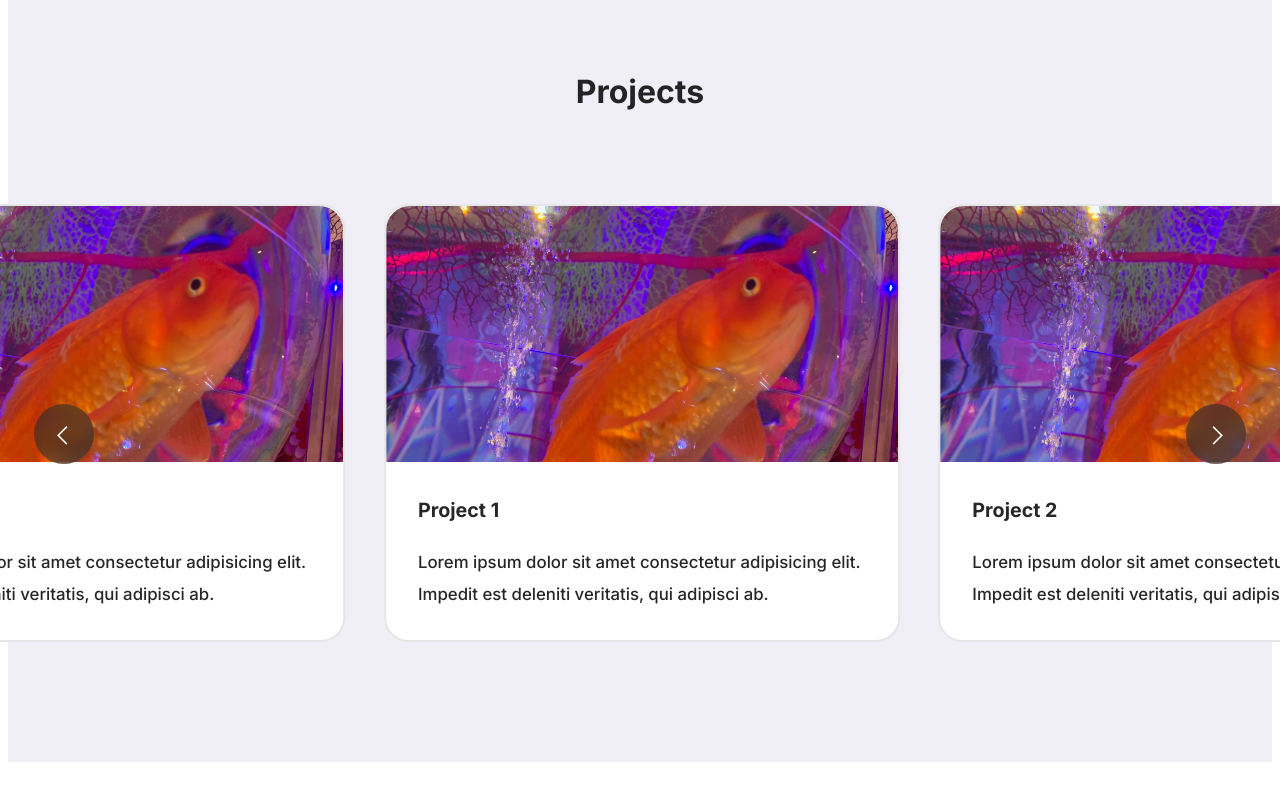
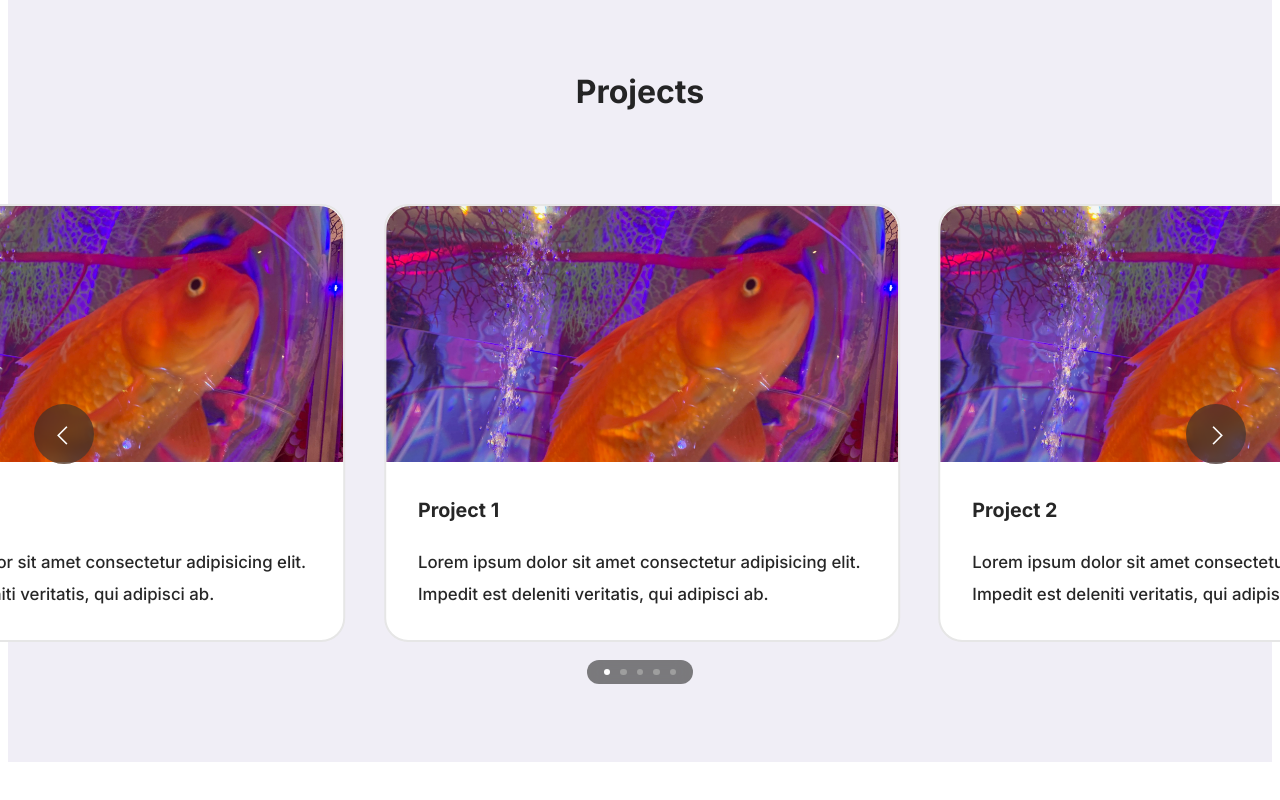
Before and after one commit to aizawa138/portfolio, a React (Vite) app: page / in a window 1280 px wide. Shown: the part 964-1764 px from the top of the page. Built offline with nearby package versions, Linux system fonts and the light colour scheme.

Commit message:
Create card numbering component to Achievement.jsx

```diff
--- a/src/components/Achievements/Achievements.jsx
+++ b/src/components/Achievements/Achievements.jsx
@@ -62,6 +62,19 @@ function Achievements() {
             </div>
             <button className={styles.arrowButtonLeft} onClick={handleArrowLeft}>&lt;</button>
             <button className={styles.arrowButtonRight} onClick={handleArrowRight}>&gt;</button>
+            <div className={styles.cardNumbering}>
+                {[...Array(CARD_DATA.length)].map((_, index) => {
+
+                    let activeIndex = slide;
+                    if (slide === 0) activeIndex = CARD_DATA.length;
+                    if (slide === CARD_DATA.length + 1) activeIndex = 1;
+                    const isSelected = activeIndex === index + 1;
+
+                    return (
+                        <div key={index} className={isSelected ? styles.cardSelected : styles.cardDot}></div>
+                    );
+                })}
+            </div>
         </div>
     );
 
--- a/src/components/Achievements/Achievements.module.css
+++ b/src/components/Achievements/Achievements.module.css
@@ -71,3 +71,39 @@
 .arrowButtonLeft:hover, .arrowButtonRight:hover {
     background-color: rgba(44, 44, 44, 0.7);
 }
+
+.cardNumbering {
+    position: absolute;
+    top: 92vh;
+    align-self: center;
+    display: flex;
+    max-width: 450px;
+    height: 2vh;
+    width: auto;
+    background-color: rgba(44, 44, 44, 0.6);
+    border-radius: calc(1vh + 5px);
+    backdrop-filter: blur(8px);
+    padding: 4px 12px;
+}
+
+.cardDot {
+    display: flex;
+    justify-content: center;
+    align-items: center;
+    background-color: rgb(158, 158, 158);
+    width: 0.5vw;
+    height: 0.5vw;
+    border-radius: 50%;
+    margin: auto 5px;
+}
+
+.cardSelected {
+    display: flex;
+    justify-content: center;
+    align-items: center;
+    background-color: white;
+    width: 0.5vw;
+    height: 0.5vw;
+    border-radius: 50%;
+    margin: auto 5px;
+}
```
